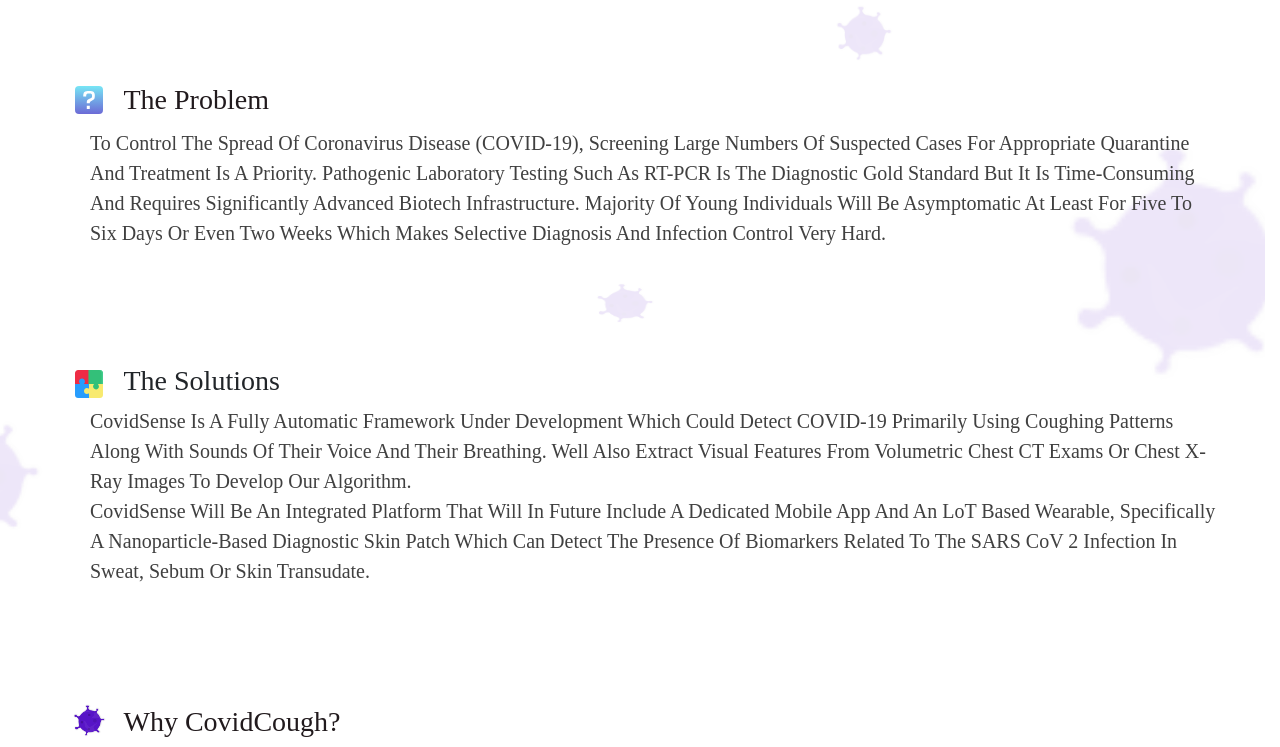
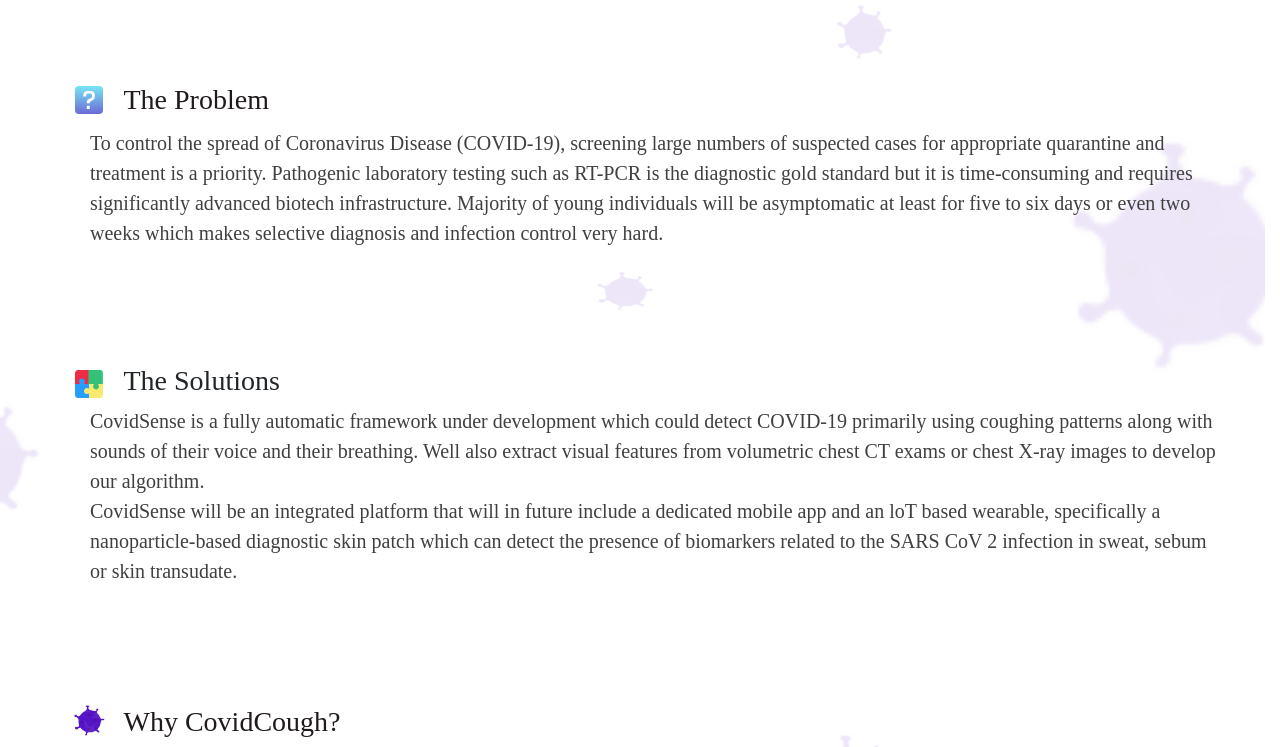
Before and after one commit to rsncp/covidsense, a plain HTML site: page index.html in a window 1280 px wide. Shown: the part 2320-3067 px from the top of the page. Drawn offline with nearby package versions, Linux system fonts and the light colour scheme.

Commit message:
font updated

```diff
--- a/style.css
+++ b/style.css
@@ -263,7 +263,7 @@ font-family: Merriweather;
 font-style: normal;
 font-weight: normal;
 line-height: 40px;
-text-transform: capitalize;
+
 
 color: #211A1D;
 }
@@ -290,7 +290,7 @@ font-size:20px;
 line-height: 150.4%;
 /* or 26px */
 
-text-transform: capitalize;
+
 
 color: #404040;
 }
```
